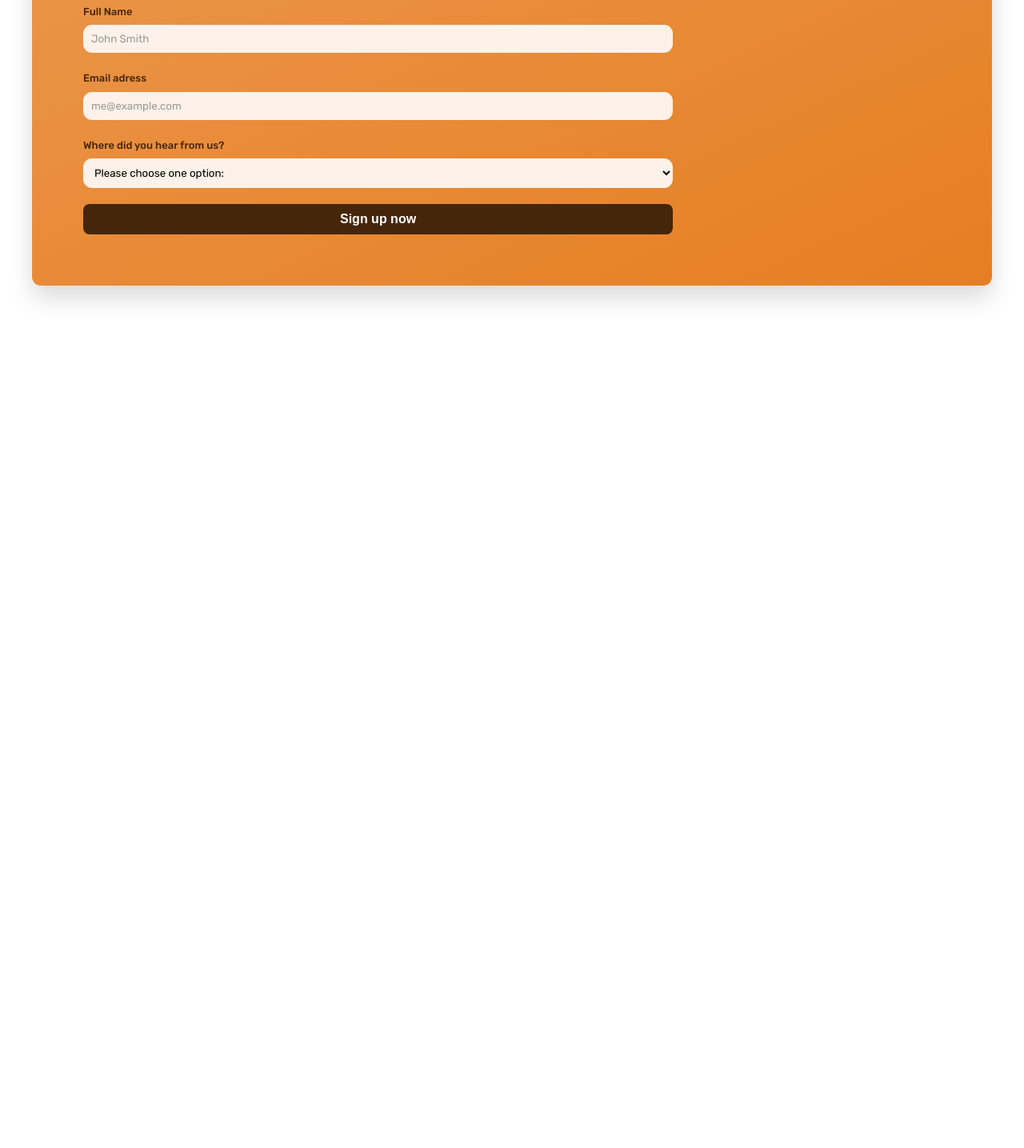
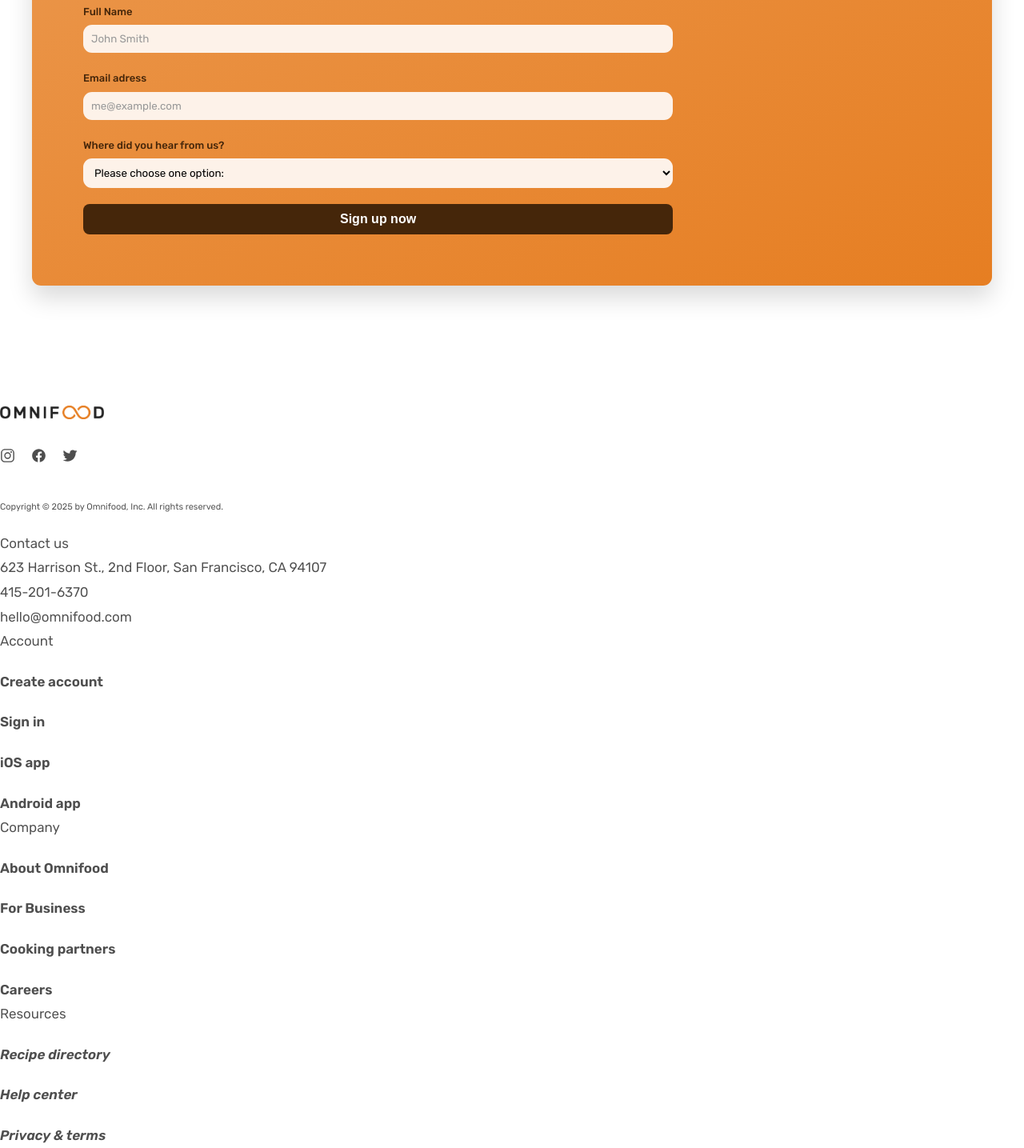
Before and after one commit to raphbag/maquette-omnifood, a plain HTML site: page index.html in a window 1280 px wide. Shown: the part 5445-6880 px from the top of the page at 80% size. Before the commit the page ends 5852 px from the top, so only its background shows below. Drawn offline with nearby package versions, Linux system fonts and the light colour scheme.

Commit message:
Add footer section with logo, contact information, and navigation links; update current year dynamically

```diff
--- a/assets/css/style.css
+++ b/assets/css/style.css
@@ -614,6 +614,50 @@ select:focus {
     color: #555555;
 }
 
+footer {
+    padding-top: 100px;
+    display: flex;
+    flex-direction: row;
+}
+
+footer a {
+    color: var(--text-color);
+    width: auto;
+}
+
+footer nav {
+    display: flex;
+    flex-direction: column;
+    gap: 20px;
+}
+
+.logo_footer {
+    margin-bottom: 20px;
+}
+
+.logo_footer img {
+    width: 130px;
+    margin-bottom: 26px;
+}
+
+.icon_footer {
+    display: flex;
+    gap: 20px;
+    margin-bottom: 45px;
+}
+
+.icon_footer ion-icon {
+    color: var(--text-color);
+    width: 19px;
+    height: 19px;
+}
+
+.logo_footer p {
+    font-size: 11px;
+}
+
+
+
 /* Version Tablette */
 @media (min-width: 600px) {
 
--- a/assets/js/script.js
+++ b/assets/js/script.js
@@ -17,3 +17,7 @@ document.addEventListener('DOMContentLoaded', () => {
         }
     });
 });
+
+const yearElement = document.getElementById('currentYear');
+const currentYear = new Date().getFullYear();
+yearElement.textContent = currentYear;
--- a/index.html
+++ b/index.html
@@ -354,7 +354,45 @@
         </section>
     </main>
     <footer>
-
+        <div class="container_footer">
+            <div class="logo_footer">
+                <img src="assets/images/omnifood-logo.png" alt="Logo Omnifood">
+                <div class="icon_footer">
+                    <ion-icon name="logo-instagram" class="icon-reseau"></ion-icon>
+                    <ion-icon name="logo-facebook" class="icon-reseau"></ion-icon>
+                    <ion-icon name="logo-twitter" class="icon-reseau"></ion-icon>
+                </div>
+                <p>Copyright © <span id="currentYear"></span> by Omnifood, Inc. All rights reserved.</p>
+            </div>
+            <div class="contact">
+                <p>Contact us</p>
+                <p>623 Harrison St., 2nd Floor, San Francisco, CA 94107</p>
+                <p>415-201-6370<br>
+                    hello@omnifood.com</p>
+            </div>
+            <div>
+                <nav>
+                    <p>Account</p>
+                    <a href="#">Create account</a>
+                    <a href="#">Sign in</a>
+                    <a href="#">iOS app</a>
+                    <a href="#">Android app</a>
+                </nav>
+            </div>
+            <nav>
+                <p>Company</p>
+                <a href="#">About Omnifood</a>
+                <a href="#">For Business</a>
+                <a href="#">Cooking partners</a>
+                <a href="#">Careers</a>
+            </nav>
+            <nav>
+                <p>Resources</p>
+                <a href="#"><i>Recipe directory</i></a>
+                <a href="#"><i>Help center</i></a>
+                <a href="#"><i>Privacy & terms</i></a>
+            </nav>
+        </div>
     </footer>
     <!-- Librairie icones -->
     <script type="module" src="https://unpkg.com/ionicons@7.1.0/dist/ionicons/ionicons.esm.js"></script>
```
